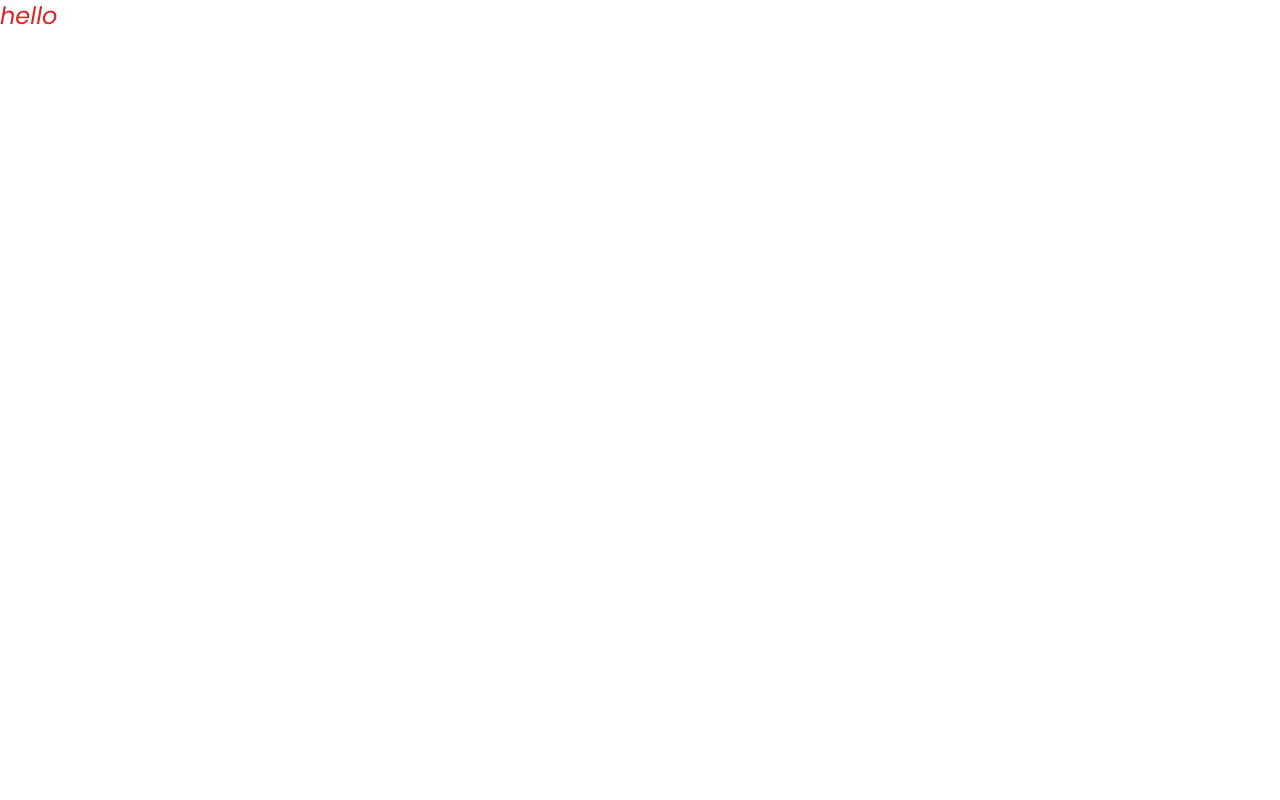
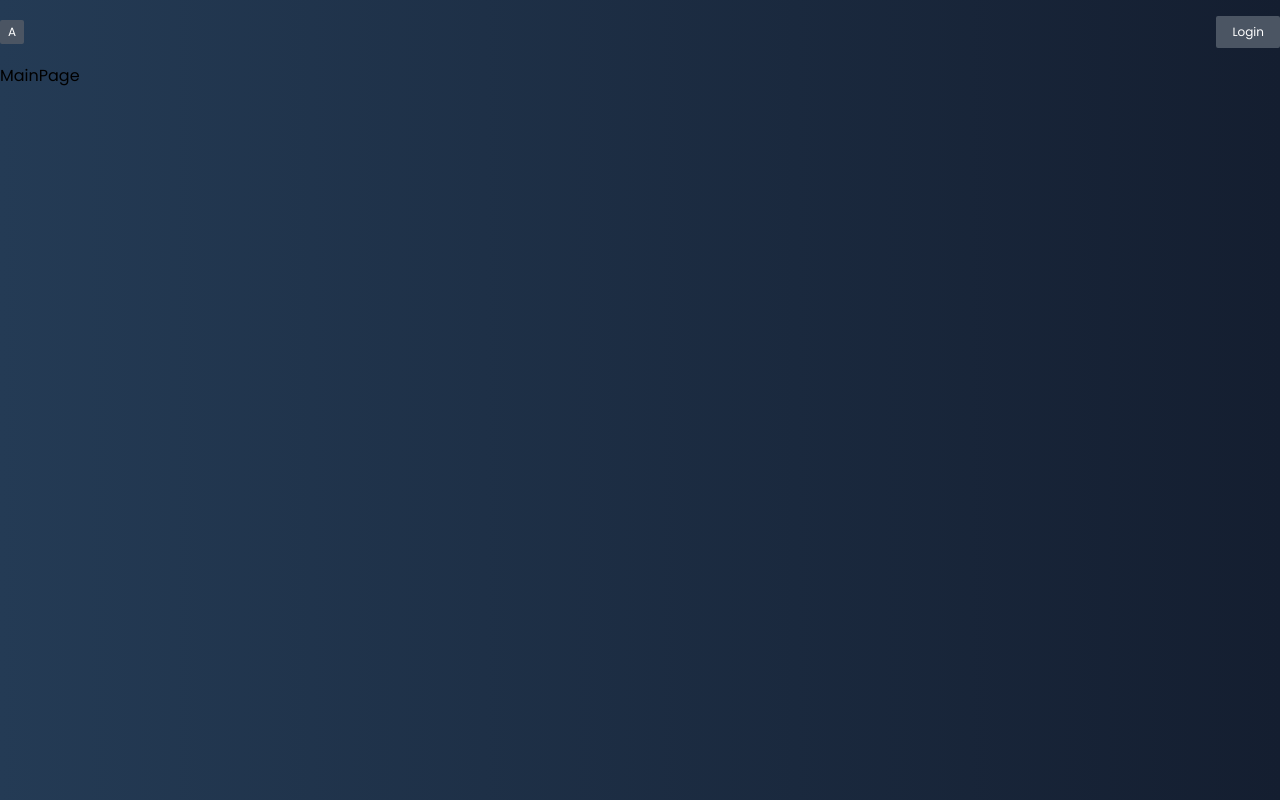
Before and after one commit to vitalis-virtus/blog-mern, a React (Create React App) app in the folder client/: page / in a window 1280 px wide. Built offline with nearby package versions, Linux system fonts and the light colour scheme.

Commit message:
finished routing and navBar component

```diff
--- a/client/package.json
+++ b/client/package.json
@@ -8,6 +8,7 @@
     "@testing-library/user-event": "^13.5.0",
     "react": "^18.2.0",
     "react-dom": "^18.2.0",
+    "react-router-dom": "^6.3.0",
     "react-scripts": "5.0.1",
     "web-vitals": "^2.1.4"
   },
--- a/client/public/index.html
+++ b/client/public/index.html
@@ -6,7 +6,7 @@
     <link rel="preconnect" href="https://fonts.googleapis.com" />
     <link rel="preconnect" href="https://fonts.gstatic.com" crossorigin />
     <link
-      href="https://fonts.googleapis.com/css2?family=Poppins:ital@1&display=swap"
+      href="https://fonts.googleapis.com/css2?family=Poppins:normal@1&display=swap"
       rel="stylesheet"
     />
     <meta name="viewport" content="width=device-width, initial-scale=1" />
--- a/client/src/App.js
+++ b/client/src/App.js
@@ -1,5 +1,28 @@
+import { Layout } from "./components/Layout";
+import { MainPage } from "./pages/MainPage";
+import { PostsPage } from "./pages/PostsPage";
+import { PostPage } from "./pages/PostPage";
+import { AddPostPage } from "./pages/AddPostPage";
+import { RegisterPage } from "./pages/RegisterPage";
+import { LoginPage } from "./pages/LoginPage";
+import { EditPostPage } from "./pages/EditPostPage";
+
+import { Routes, Route } from "react-router-dom";
+
 function App() {
-  return <div className="text-2xl text-red-600">hello</div>;
+  return (
+    <Layout>
+      <Routes>
+        <Route path="/" element={<MainPage />} />
+        <Route path="posts" element={<PostsPage />} />
+        <Route path=":id" element={<PostPage />} />
+        <Route path=":id/edit" element={<EditPostPage />} />
+        <Route path="new" element={<AddPostPage />} />
+        <Route path="register" element={<RegisterPage />} />
+        <Route path="login" element={<LoginPage />} />
+      </Routes>
+    </Layout>
+  );
 }
 
 export default App;
--- a/client/src/components/Layout.jsx
+++ b/client/src/components/Layout.jsx
@@ -1,7 +1,13 @@
 import React from 'react'
+import {NavBar} from './NavBar'
 
-export const Layout = () => {
+export const Layout = ({children}) => {
   return (
-    <div>Layout</div>
+    <React.Fragment>
+      <div className='container mx-auto'>
+        <NavBar/>
+        {children}
+      </div>
+    </React.Fragment>
   )
 }
--- a/client/src/components/NavBar.jsx
+++ b/client/src/components/NavBar.jsx
@@ -1,7 +1,57 @@
-import React from 'react'
+import React from "react";
+import { Link, NavLink } from "react-router-dom";
 
 export const NavBar = () => {
+  const isAuth = false;
+
+  const aciveStyles = {
+    color: "white",
+  };
+
   return (
-    <div>NavBar</div>
-  )
-}
+    <div className="flex py-4 justify-between items-center">
+      <span className="flex justify-center items-center w-6 h-6 bg-gray-600 text-xs text-white rounded-sm">
+        A
+      </span>
+
+      {isAuth && (
+        <ul className="flex gap-8">
+          <li>
+            <NavLink
+              to={"/"}
+              href="/"
+              className="text-xs text-gray-400 hover:text-white"
+              style={({ isActive }) => (isActive ? aciveStyles : undefined)}
+            >
+              Main
+            </NavLink>
+          </li>
+          <li>
+            <NavLink
+              to={"/posts"}
+              href="/"
+              className="text-xs text-gray-400 hover:text-white"
+              style={({ isActive }) => (isActive ? aciveStyles : undefined)}
+            >
+              My posts
+            </NavLink>
+          </li>
+          <li>
+            <NavLink
+              to={"/new"}
+              href="/"
+              className="text-xs text-gray-400 hover:text-white"
+              style={({ isActive }) => (isActive ? aciveStyles : undefined)}
+            >
+              Add post
+            </NavLink>
+          </li>
+        </ul>
+      )}
+
+      <div className="flex justify-center items-center bg-gray-600 text-xs text-white rounded-sm px-4 py-2">
+        {isAuth ? <button>Logout</button> : <Link to={"/login"}>Login</Link>}
+      </div>
+    </div>
+  );
+};
--- a/client/src/index.css
+++ b/client/src/index.css
@@ -5,5 +5,17 @@
 @layer base {
   body {
     font-family: "Poppins", sans-serif;
+    background: #141e30; /* fallback for old browsers */
+    background: -webkit-linear-gradient(
+      to right,
+      #243b55,
+      #141e30
+    ); /* Chrome 10-25, Safari 5.1-6 */
+    background: linear-gradient(
+      to right,
+      #243b55,
+      #141e30
+    ); /* W3C, IE 10+/ Edge, Firefox 16+, Chrome 26+, Opera 12+, Safari 7+ */
+    min-height: 100vh;
   }
 }
--- a/client/src/index.js
+++ b/client/src/index.js
@@ -1,11 +1,14 @@
 import React from "react";
 import ReactDOM from "react-dom/client";
+import { BrowserRouter } from "react-router-dom";
 import "./index.css";
 import App from "./App";
 
 const root = ReactDOM.createRoot(document.getElementById("root"));
 root.render(
   <React.StrictMode>
-    <App />
+    <BrowserRouter>
+      <App />
+    </BrowserRouter>
   </React.StrictMode>
 );
--- a/client/src/pages/addPostPage.jsx
+++ b/client/src/pages/addPostPage.jsx
@@ -1,11 +1,7 @@
-import React from 'react';
+import React from 'react'
 
-const AddPostPage = () => {
-    return (
-        <div>
-
-        </div>
-    );
+export const AddPostPage = () => {
+  return (
+    <div>addPostPage</div>
+  )
 }
-
-export default AddPostPage;
```
Also changed, not shown: client/public/manifest.json (deleted).
